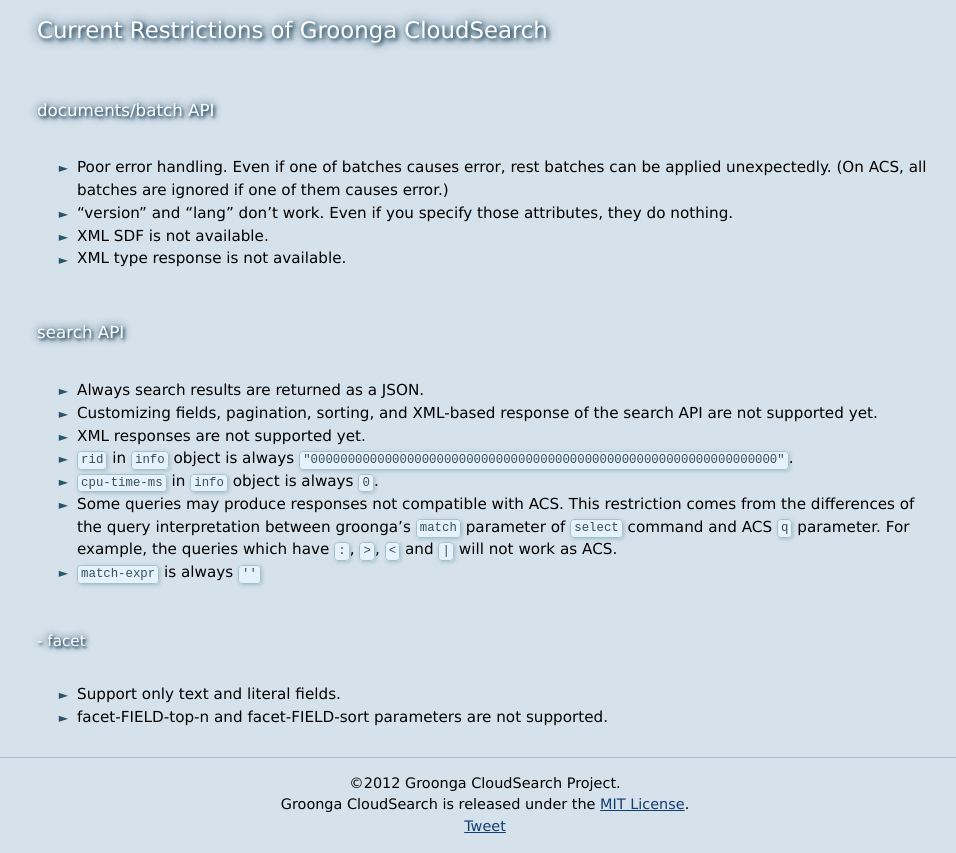
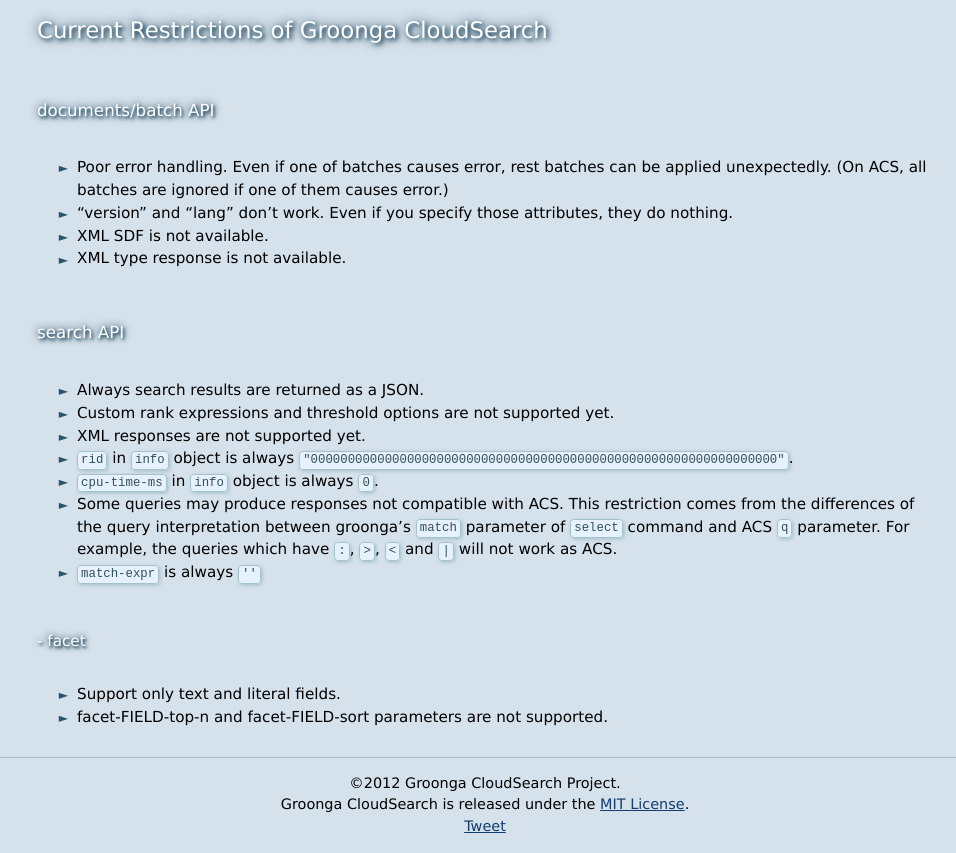
Before and after one commit to groonga/gcs.groonga.org, a Jekyll site: the page built from docs/restrictions/index.md, in a window 1280 px wide, cut to the strip 145-998 px from the top of the page. Shown: the whole strip, without its empty margins (155-1111 px from the left). Built offline with Jekyll 4.4.1, drawn with Linux system fonts in a browser that asks for light colours; comment, search, counter and statistics services are not loaded.

Commit message:
Update restrictions list for 1.4.0

````diff
--- a/docs/restrictions/index.md
+++ b/docs/restrictions/index.md
@@ -15,7 +15,7 @@
 ## search API
 
 * Always search results are returned as a JSON.
-* Customizing fields, pagination, sorting, and XML-based response of the search API are not supported yet.
+* Custom rank expressions and threshold options are not supported yet.
 * XML responses are not supported yet.
 * ```rid``` in ```info``` object is always ```"000000000000000000000000000000000000000000000000000000000000000"```.
 * ```cpu-time-ms ``` in ```info``` object is always ```0```.
````
